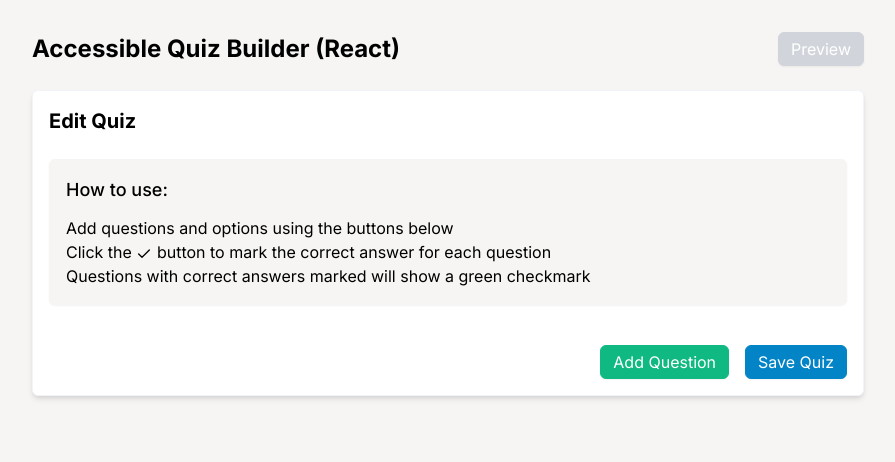
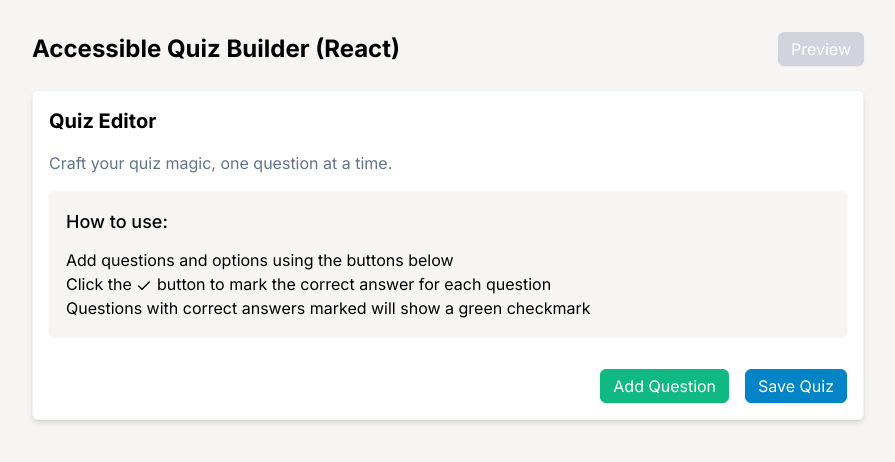
Before and after one commit to Kgaogel09/quiz-builder, a React (Vite) app: page / in a window 1280 px wide. Shown: the top 462 px of the page, without its empty margins (192-1087 px from the left). Built offline with nearby package versions, Linux system fonts and the light colour scheme.

Commit message:
refactor(Editor): update header and add description for improved user guidance

```diff
--- a/src/components/editor/Editor.tsx
+++ b/src/components/editor/Editor.tsx
@@ -88,8 +88,11 @@ export default function Editor({
   };
 
   return (
-    <div className="flex flex-col gap-6">
-      <h2 className="text-xl font-bold">Edit Quiz</h2>
+    <div className="flex flex-col gap-4">
+      <h2 className="text-xl font-bold">Quiz Editor</h2>
+      <p className="text-slate-500">
+        Craft your quiz magic, one question at a time.
+      </p>
       <div className="flex flex-col gap-3 bg-[#f6f5f4] rounded-md p-4 border border-[#f6f5f4] shadow-sm">
         <h3 className="text-lg font-medium">How to use:</h3>
         <ul>
```
